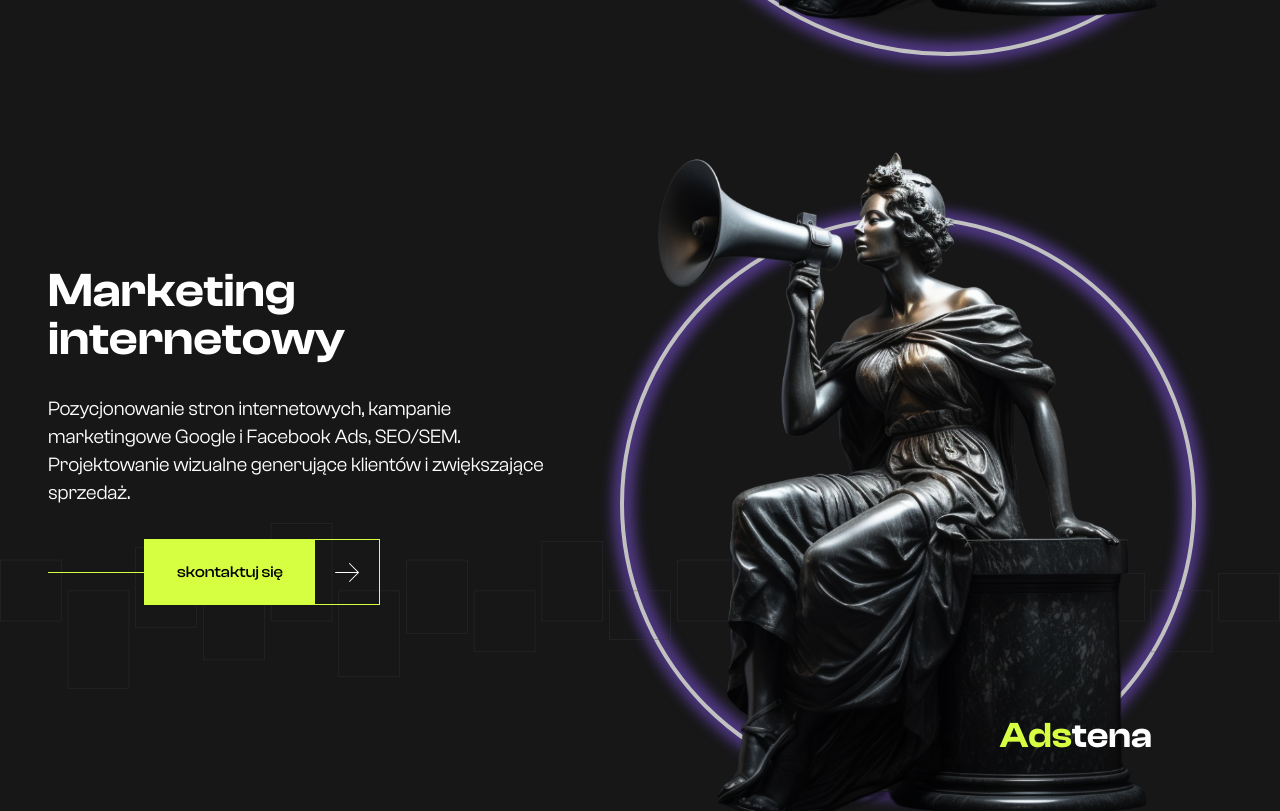
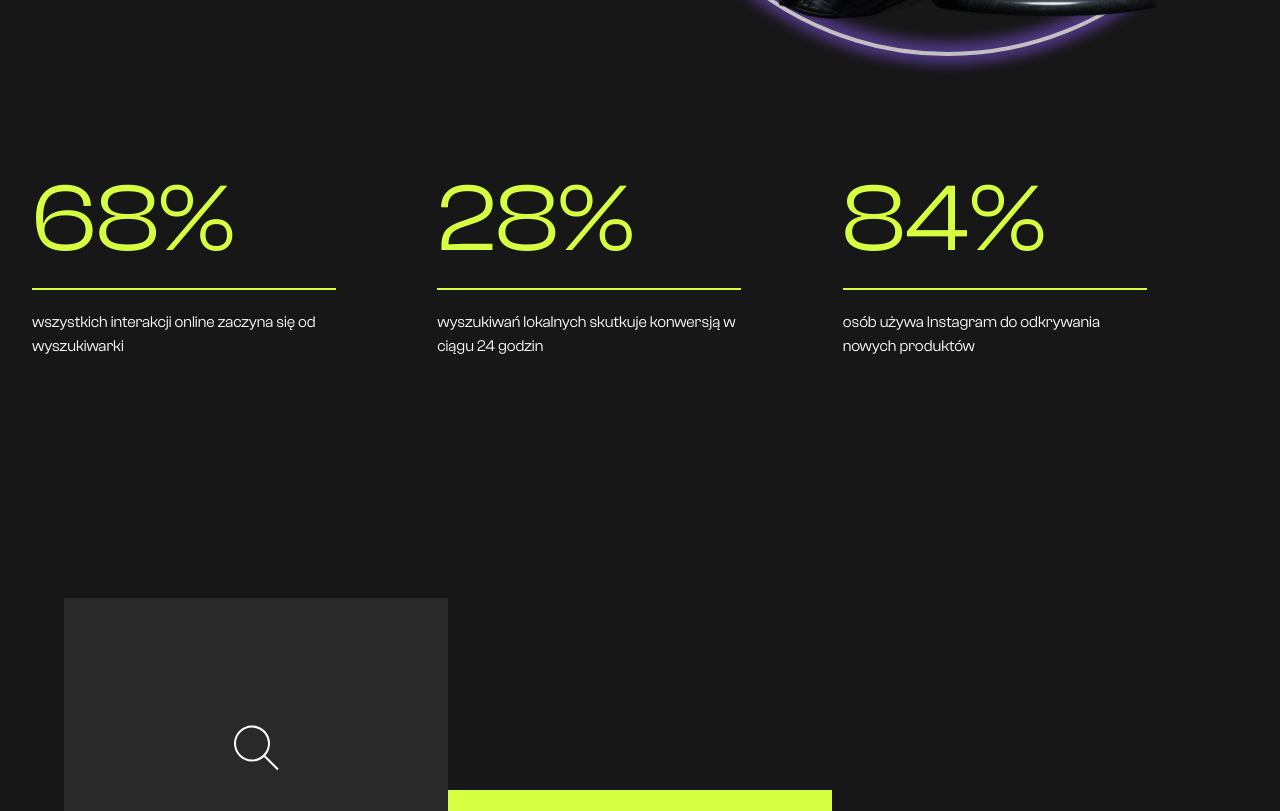
Before and after one commit to PGodzien/getpromo-nowa-strona, a Next.js app: page /marketing in a window 1280 px wide. Shown: the part 820-1631 px from the top of the page. Built offline with nearby package versions, Linux system fonts and the light colour scheme; a web font is replaced by a local one.

Commit message:
Update page.tsx

```diff
--- a/app/marketing/page.tsx
+++ b/app/marketing/page.tsx
@@ -79,8 +79,8 @@ export default function Marketing() {
             <div className="space-y-8 lg:-mt-28 max-w-lg 2xl:max-w-2xl relative z-20 w-full">
               <h1
                 className="font-serif leading-tight text-white text-4xl font-semibold lg:text-5xl 2xl:text-6xl">
-                Strony <br /> internetowe</h1>
-              <p className="max-w-3xl relative md:text-xl z-10 text-white ">Tworzymy skuteczne strony internetowe, które pracuja i zarabiają dla nszych klientów 24 godziny na dobę przez 7 dni w tygodniu.</p>
+                Marketing <br /> internetowy</h1>
+              <p className="max-w-3xl relative md:text-xl z-10 text-white ">Pozycjonowanie stron internetowych, kampanie marketingowe Google i Facebook Ads, SEO/SEM. Projektowanie wizualne generujące klientów i zwiększające sprzedaż.</p>
               <button className="cursor-pointer" type="button">
                 <a href="#kontakt" className="flex items-center">
                   <div className="hidden md:block w-24 relative z-50 h-[1px] bg-primary"></div>
@@ -124,55 +124,7 @@ export default function Marketing() {
         </section>
 
 
-        <section className="relative z-10 w-full py-6 overflow-hidden">
-          <div className="absolute inset-0 bg-getDark bg-opacity-70 md:bg-transparent z-20"></div>
-          <div className="relative flex lg:flex-row flex-col py-20 md:py-0 items-center justify-between px-4 mx-auto container md:px-12 2xl:px-0 lg:max-w-screen-2xl">
-            <div className="space-y-8 lg:-mt-28 max-w-lg 2xl:max-w-2xl relative z-20 w-full">
-              <h1
-                className="font-serif leading-tight text-white text-4xl font-semibold lg:text-5xl 2xl:text-6xl">
-                Marketing internetowy</h1>
-              <p className="max-w-3xl relative z-10 md:text-xl text-white ">Pozycjonowanie stron internetowych, kampanie marketingowe Google i Facebook Ads, SEO/SEM. Projektowanie wizualne generujące klientów i zwiększające sprzedaż.</p>
-              <button className="cursor-pointer" type="button">
-                <a href="#kontakt" className="flex items-center">
-                  <div className="hidden md:block w-24 relative z-50 h-[1px] bg-primary"></div>
-                  <div className="relative overflow-clip border border-primary z-10 group flex">
-                    <span className="absolute w-full h-full -left-full bg-transparent z-10 group-hover:left-0 duration-500 box-border group-hover:transition-all group-hover:duration-500 group-hover:bg-primary"></span>
-                    <div className="relative group-hover:bg-transparent bg-primary h-16">
-                      <p className="flex relative z-20 items-center justify-center h-16 px-8 font-serif font-medium text-center group-hover:text-black">
-                        skontaktuj się</p>
-                    </div>
-                    <div className="flex items-center justify-center w-16 h-16">
-                      <svg
-                        className="fill-white relative z-20 group-hover:fill-black duration-500 group-hover:transition-all"
-                        width="24"
-                        height="19"
-                        viewBox="0 0 24 19"
-                        fill="none"
-                        xmlns="http://www.w3.org/2000/svg"
-                      >
-                        <path
-                          fillRule="evenodd"
-                          clipRule="evenodd"
-                          d="M23.853 9.85425L14.854 18.8542C14.756 18.9512 14.628 19.0002 14.5 19.0002C14.373 19.0002 14.245 18.9512 14.147 18.8542C13.952 18.6582 13.952 18.3422 14.147 18.1462L22.293 10.0002H0.5C0.224 10.0002 0 9.77625 0 9.50025C0 9.22425 0.224 9.00025 0.5 9.00025H22.293L14.147 0.85425C13.952 0.65825 13.952 0.34225 14.147 0.14625C14.342 -0.04875 14.659 -0.04875 14.854 0.14625L23.853 9.14625C23.9 9.19225 23.937 9.24825 23.962 9.30925C24.012 9.43125 24.012 9.56925 23.962 9.69125C23.937 9.75225 23.9 9.80825 23.853 9.85425"
-                        />
-                      </svg>
-                    </div>
-                  </div>
-                </a>
-              </button>
-            </div>
-            <div className="w-full absolute inset-0 lg:relative">
-              <Image className="relative mb-4" alt="design-god" src={goddess} />
-              <div className="animate-flash -z-10 w-10 h-10 p-40 md:p-72 absolute m-3 left-1/2 -translate-y-1/2 transform -translate-x-1/2 top-1/2">
-                <div className="absolute inset-0 z-10 m-0.5  bg-transparent border-8 border-violet-500 blur rounded-full"></div>
-                <div className="absolute inset-0 z-20  bg-transparent border-4 border-white rounded-full"></div>
-                <div className="absolute inset-0 z-10 -m-1  bg-transparent border-8 border-violet-500 blur rounded-full"></div>
-              </div>
-              <p className="absolute bottom-20 right-20 text-white font-serif font-semibold text-4xl"><span className="text-primary">Ads</span>tena</p>
-            </div>
-          </div>
-          <Image className="hidden -z-10 lg:block mx-auto absolute top-96 inset-0" src={pattern} alt="" />
-        </section>
+
         <section className="text-center relative z-10 my-12">
           <div className="flex flex-wrap md:flex-row flex-col max-w-7xl px-8 md:space-y-0 space-y-12 mx-auto justify-center">
             <div className="md:w-1/3 text-left space-y-5">
```
